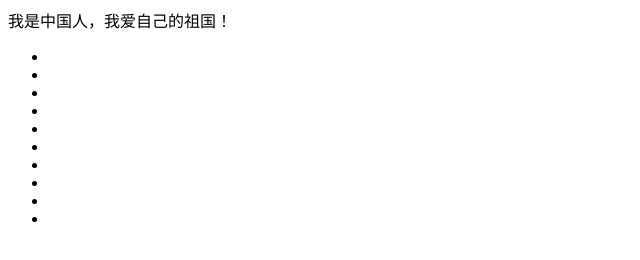
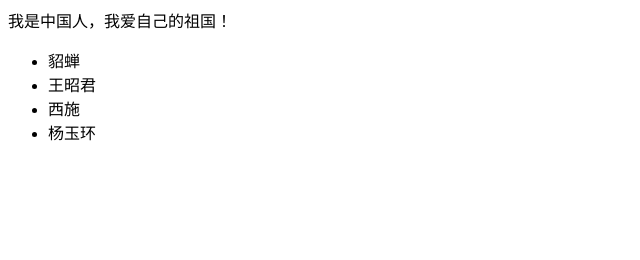
Before and after one commit to hlf99/newProject, a plain HTML site: page index.html in a window 1280 px wide. Shown: the whole page, without its empty margins (0-640 px from the left). Drawn offline with Linux system fonts and the light colour scheme.

Commit message:
添加了四大美女

```diff
--- a/index.html
+++ b/index.html
@@ -7,16 +7,10 @@
 <body>
 	<div>我是中国人，我爱自己的祖国！</div>
 	<ul>
-		<li></li>
-		<li></li>
-		<li></li>
-		<li></li>
-		<li></li>
-		<li></li>
-		<li></li>
-		<li></li>
-		<li></li>
-		<li></li>
+		<li>貂蝉</li>
+		<li>王昭君</li>
+		<li>西施</li>
+		<li>杨玉环</li>
 	</ul>
 </body>
 </html>
```
